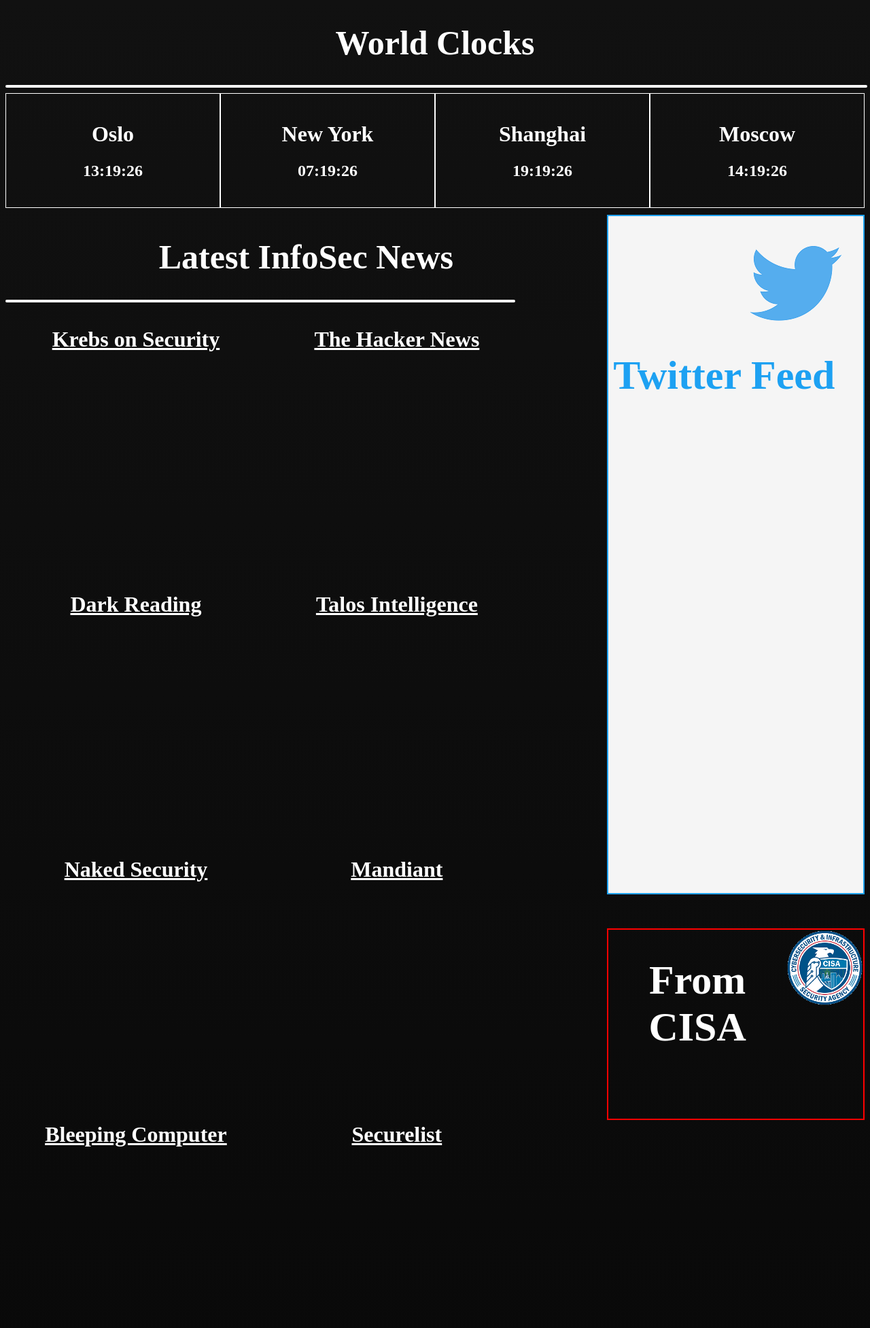
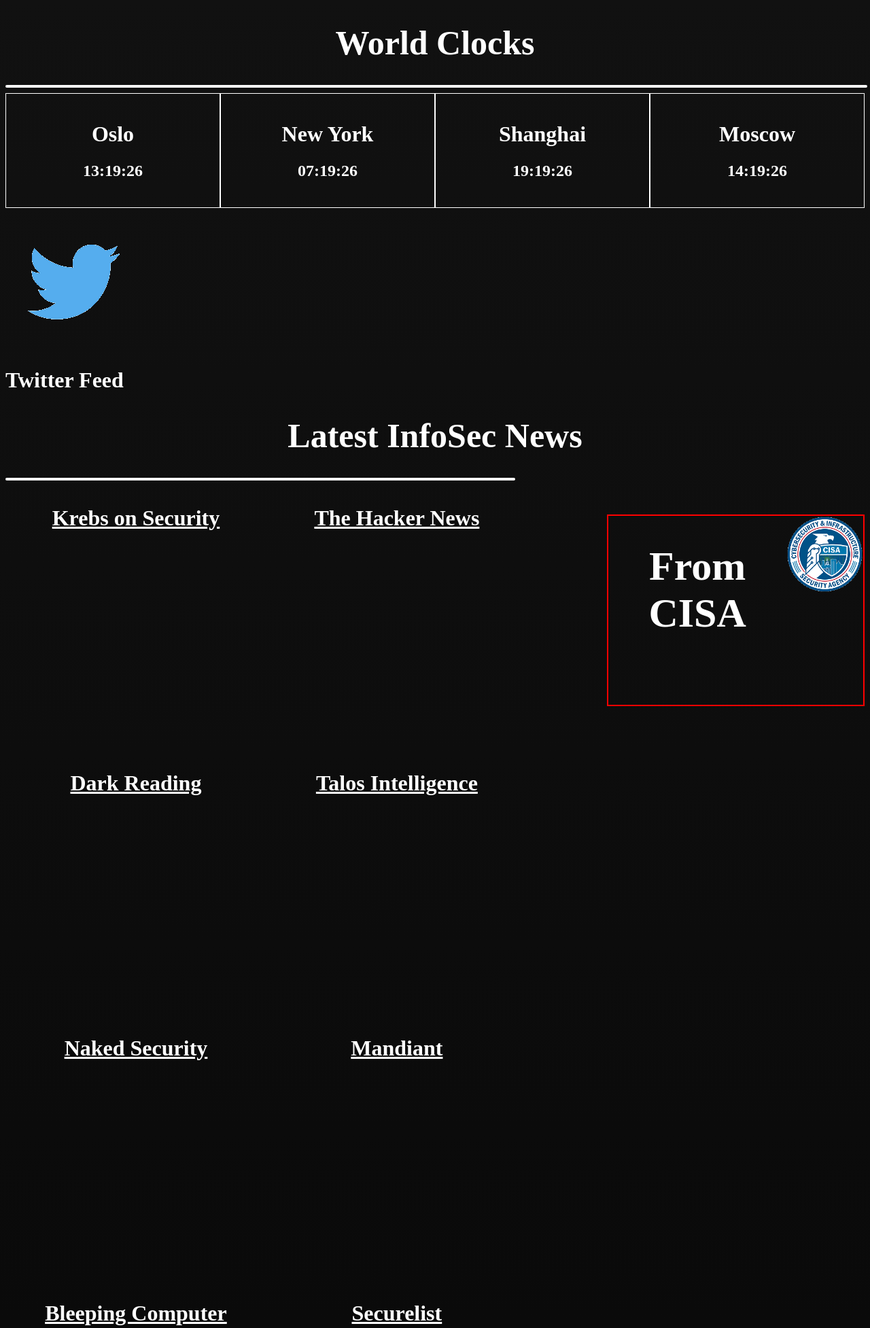
Before and after one commit to Vinmannen/OSINT, a Flask app: template templates/index.html in a window 1280 px wide. Shown: the top 1954 px of the page at 68% size. Run offline with Flask 2, Linux system fonts and the light colour scheme; the template is opened without the code that fills it, so the values that code supplies are empty.

Commit message:
Update index.css

```diff
--- a/static/index.css
+++ b/static/index.css
@@ -3,6 +3,7 @@
 body{
     background-image: linear-gradient(#111, #050505);
     color: white;
+    font-family: serif;
 }
 
 body::-webkit-scrollbar {
@@ -98,62 +99,8 @@
   background-color: #555;
 }
 
-.twitterBox {
-    width: 30%;
-    margin:0 auto;
-    height: 1000px;
-    border: 2px solid rgb(29, 161, 242);
-    background-color: #f5f5f5;
-    box-sizing:border-box;
+.twitter-timeline{
     float: right;
-    overflow: auto;
-    color: black;
-}
-
-.twitterBox a {
-    text-decoration: none;
-    color: black;
-}
-
-.TwitterBox p {
-    color: black;
-}
-
-.twitterBox img {
-    float: right;
-    max-width: 100%;
-    max-height: 100%;
-    object-fit: contain;
-}
-
-.twitterBox h1 {
-    float: middle;
-    margin-left: 2%;
-    color: rgb(29, 161, 242);
-    font-size: 60px;
-}
-
-.twitterBox h2{
-    margin-top: 50px;
-    color: rgb(29, 161, 242)
-}
-
-.twitterBox::-webkit-scrollbar-track{
-  -webkit-box-shadow: inset 0 0 6px rgba(0,0,0,0.3);
-  background-color: #F5F5F5;
-}
-
-.twitterBox::-webkit-scrollbar{
-  width: 10px;
-  background-color: #F5F5F5;
-}
-
-.twitterBox::-webkit-scrollbar-thumb{
-  background-color: #0ae;
-
-  background-image: -webkit-gradient(linear, 0 0, 0 100%,
-                     color-stop(.5, rgba(255, 255, 255, .2)),
-             color-stop(.5, transparent), to(transparent));
 }
 
 .cisaAlerts {
```
